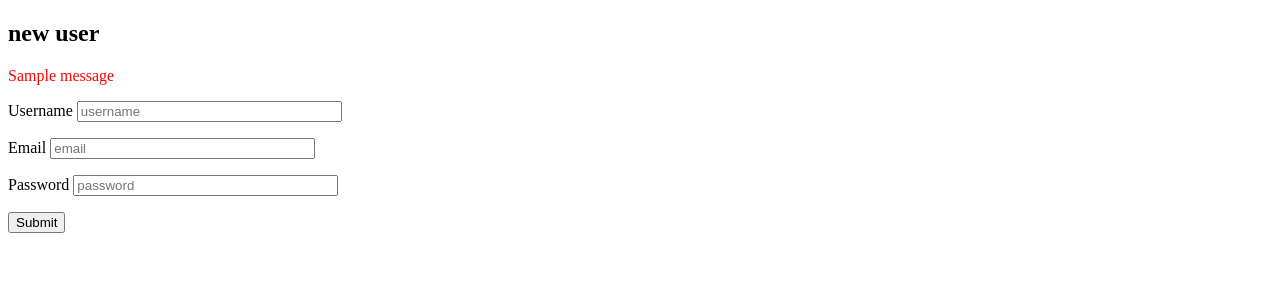
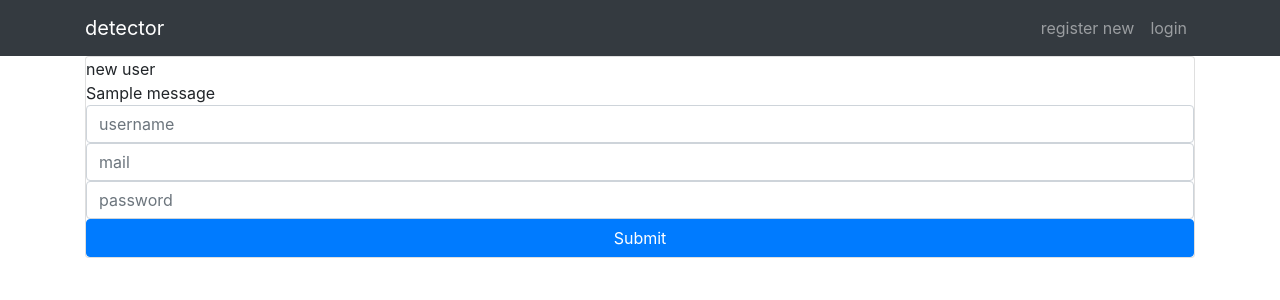
Before and after one commit to shimooo3/flask, a Flask app: template flaskbook/apps/auth/templates/auth/signup.html in a window 1280 px wide. Shown: the top 300 px of the page. Run offline with Flask 3, Linux system fonts and the light colour scheme; the template is opened without the code that fills it, so the values that code supplies are empty, except form fields; tables that the repository leaves empty hold one stand-in row (values such as "Sample post"); one stand-in notice (Sample message) is shown; form fields are guessed from the names that the template uses.

Commit message:
6章終了　サインアップ画面

```diff
--- a/flaskbook/apps/auth/templates/auth/signup.html
+++ b/flaskbook/apps/auth/templates/auth/signup.html
@@ -1,41 +1,21 @@
-{% extends "auth/base.html" %}
+{% extends "detector/base.html" %}
 {% block title %}new user{% endblock %}
-
 {% block content %}
-<h2>new user</h2>
-
-<form
-    action="{{ url_for('auth.signup', next=request.args.get('next')) }}"
-    method="POST"
-    novalidate="novalidate"
->
-    {% for message in get_flashed_messages() %}
-    <p style="color: red;">{{ message }}</p>
-    {% endfor %}
-    {{ form.csrf_token }}
-    <p>
-        {{ form.username.label }}
-        {{ form.username(size=30, placeholder="username") }}
-    </p>
-    {% for error in form.username.errors %}
-    <span style="color: red;">{{ error }}</span>
-    {% endfor %}
-
-    <p>
-        {{ form.email.label }}
-        {{ form.email(size=30, placeholder="email") }}
-    </p>
-    {% for error in form.email.errors %}
-    <span style="color: red;">{{ error }}</span>
-    {% endfor %}
-
-    <p>
-        {{ form.password.label }}
-        {{ form.password(size=30, placeholder="password") }}
-    </p>
-    {% for error in form.password.errors %}
-    <span style="color: red;">{{ error }}</span>
-    {% endfor %}
-    <p>{{ form.submit() }}</p>
-</form>
+<div class="mx-auto dt-auth-main">
+    <div class="card dt-auth-signup">
+        <header>new user</header>
+        <section>
+            <form method="post" action="{{ url_for('auth.signup', next=request.args.get('next')) }}" class="form-signin">
+                {{ form.csrf_token }}
+                {% for message in get_flashed_messages() %}
+                <div class="dt-auth-flash">{{ message }}</div>
+                {% endfor %}
+                {{ form.username(size=30, class="form-control dt-auth-input", placeholder="username") }}
+                {{ form.email(class="form-control dt-auth-input",placeholder="mail") }}
+                {{ form.password(class="form-control dt-auth-input",placeholder="password") }}
+                {{ form.submit(class="btn btn-md btn-primary btn-block dt-auth-btn") }}
+            </form>
+        </section>
+    </div>
+</div>
 {% endblock %}
--- a/flaskbook/apps/auth/views.py
+++ b/flaskbook/apps/auth/views.py
@@ -35,7 +35,7 @@ def signup():
 
         next_ = request.args.get("next")
         if next_ is None or not next_.startswith("/"):
-            next_ = url_for("crud.users")
+            next_ = url_for("detector.index")
         return redirect(next_)
 
     return render_template("auth/signup.html", form=form)
@@ -48,7 +48,7 @@ def login():
 
         if user is not None and user.verify_password(form.password.data):
             login_user(user)
-            return redirect(url_for("crud.users"))
+            return redirect(url_for("detector.index"))
 
         flash("no")
     return render_template("auth/login.html", form=form)
--- a/flaskbook/apps/detector/templates/detector/base.html
+++ b/flaskbook/apps/detector/templates/detector/base.html
@@ -1,17 +1,42 @@
 <!DOCTYPE html>
 <html lang="ja">
+
 <head>
     <meta charset="UTF-8" />
     <title>detector</title>
-        <link
-            rel="stylesheet"
-            href="{{ url_for('static', filename='css/bootstrap.min.css') }}"
-        />
-        <link
-            rel="stylesheet"
-            href="{{ url_for('static', filename='css/style.css')}}"
+    <link rel="stylesheet" href="{{ url_for('static', filename='css/bootstrap.min.css') }}" />
+    <link rel="stylesheet" href="{{ url_for('static', filename='css/style.css') }}" />
 </head>
+
 <body>
+    <!-- ナビゲーションバーを作成する -->
+    <nav class="navbar navbar-expand-lg navbar-dark bg-dark">
+        <div class="container">
+            <a class="navbar-brand " href="{{ url_for('detector.index') }}">detector</a>
+            <ul class="navbar-nav">
+                {% if current_user.is_authenticated %}
+                <li class="nav-item">
+                    <span class="nav-link">{{ current_user.username }}</span>
+                </li>
+                <li class="nav-item">
+                    <a href="{{ url_for('auth.logout') }}" class="nav-link">logout</a>
+                </li>
+                {% else %}
+                <li class="nav-item">
+                    <a class="nav-link" href="{{ url_for('auth.signup') }}">register new</a>
+                </li>
+                <li class="nav-item">
+                    <a class="nav-link" href="{{ url_for('auth.login') }}">login</a>
+                </li>
+                {% endif %}
+            </ul>
+        </div>
+    </nav>
+
+    <!-- block contentをsection class="container"で囲む -->
+    <section class="container">
         {% block content %}{% endblock %}
+    </section>
 </body>
+
 </html>
```
Also changed, not shown: flaskbook/apps/auth/templates/auth/login.html (+18 -28 lines), flaskbook/local.sqlite. Lines whose indentation alone changed are shown as unchanged.
